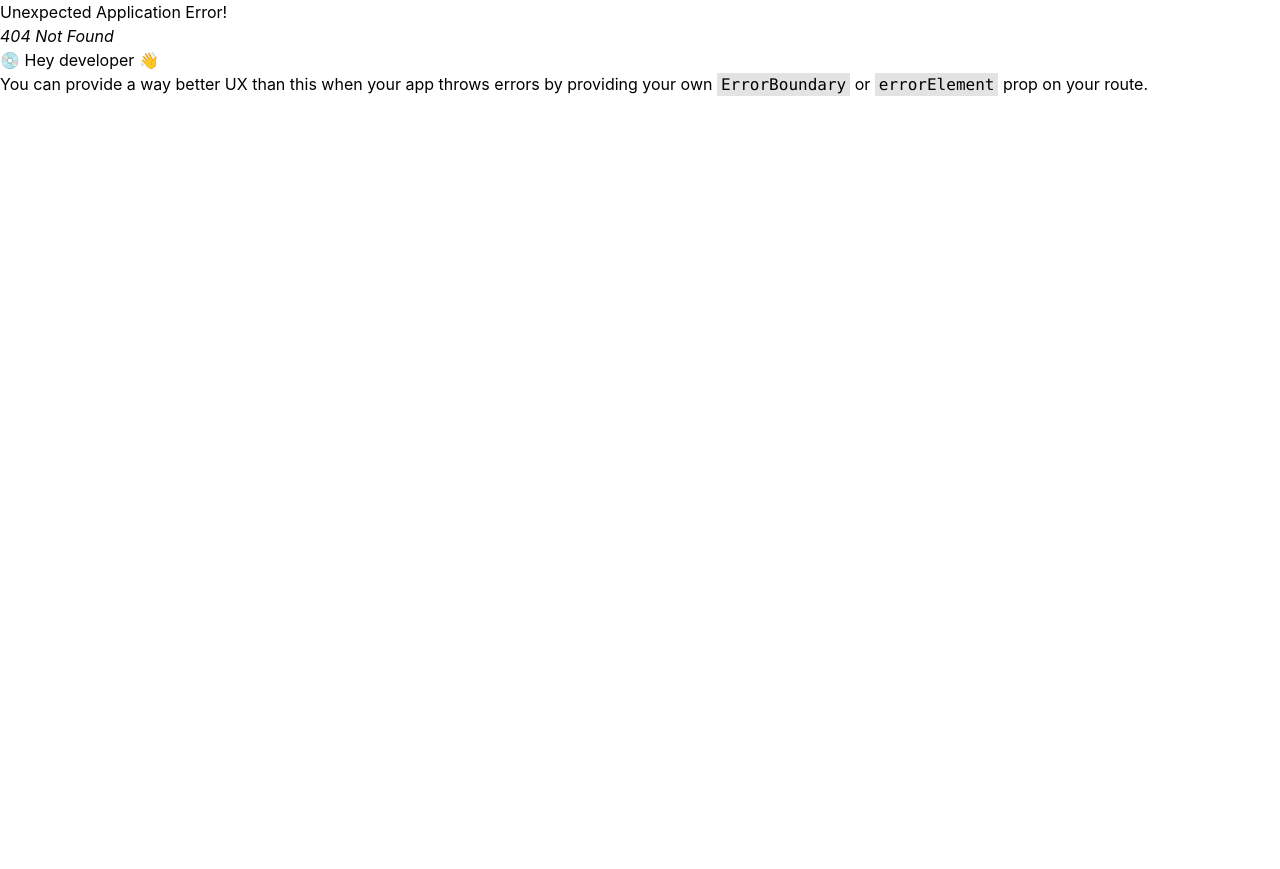
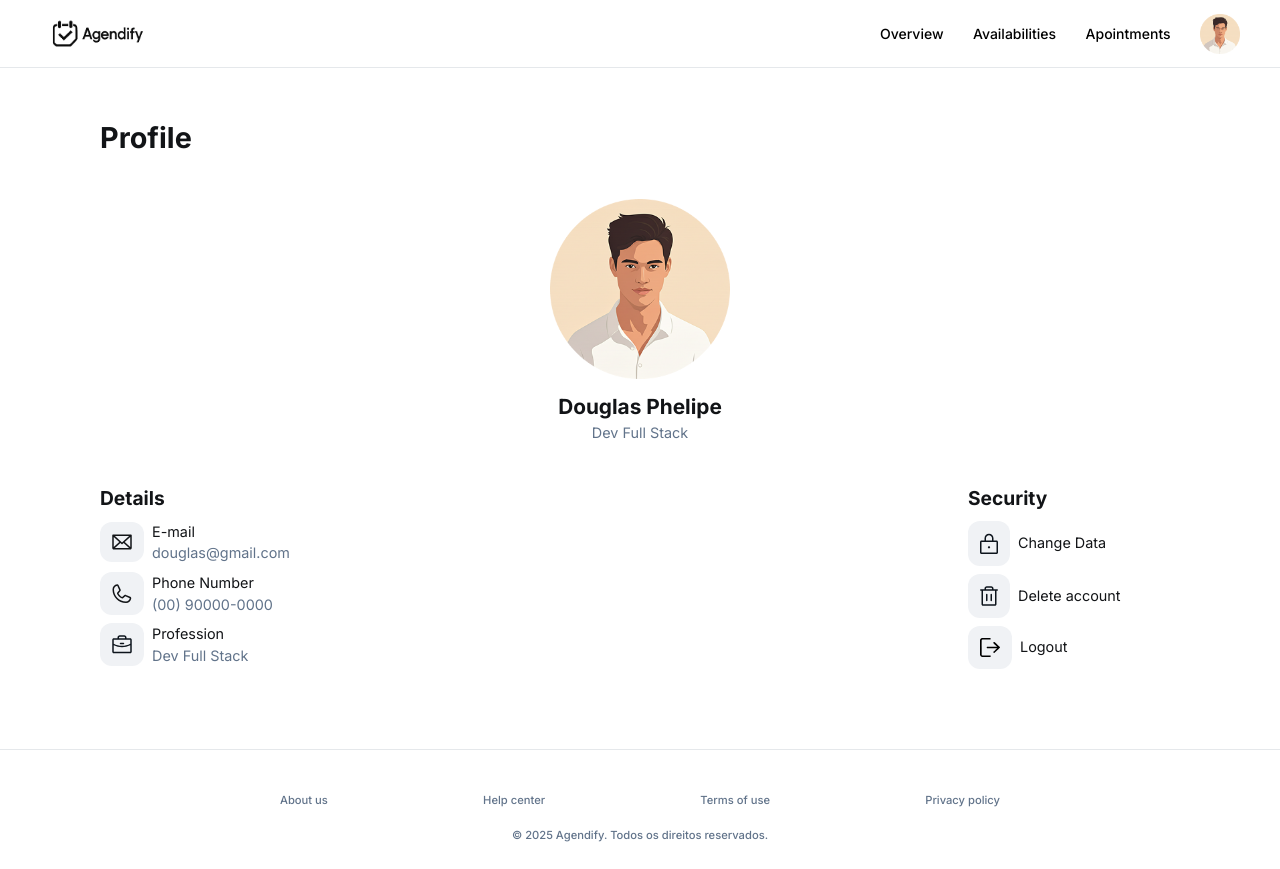
Before and after one commit to DouglaasPH/agendify, a React (Vite) app in the folder frontend/: page /user-profile in a window 1280 px wide. Before the commit this address had no page. Before the commit the page ends 800 px from the top, so only its background shows below. Built offline with nearby package versions, Linux system fonts and the light colour scheme.

Commit message:
added user profile page.

```diff
--- a/frontend/src/App.tsx
+++ b/frontend/src/App.tsx
@@ -14,11 +14,12 @@ import PrivacyPolicyPage from "./pages/privacy_policy/privacyPolicy";
 import AcceptTermsOfUsePage from "./pages/accept_terms_of_use/acceptTermsOfUse";
 import LoginPage from "./pages/login/login";
 import RegisterPage from "./pages/register/register";
+import ChooseYourAvatarPage from "./pages/choose_your_avatar/chooseYourAvatar";
+import UserProfilePage from "./pages/user_profile/userProfile";
 
 // Components
 import NavBar from "./components/navbar/navBar";
 import FooterBar from "./components/footerbar/footerBar";
-import ChooseYourAvatarPage from "./pages/choose_your_avatar/chooseYourAvatar";
 
 const browserRoutes = createBrowserRouter(
   createRoutesFromElements(
@@ -71,8 +72,9 @@ const browserRoutes = createBrowserRouter(
           </>
         }
       />
+      <Route path="register">
         <Route
-        path="register"
+          index
           element={
             <>
               <NavBar /> <RegisterPage /> <FooterBar />
@@ -80,18 +82,28 @@ const browserRoutes = createBrowserRouter(
           }
         />
         <Route
-        path="register/accept-terms-of-use"
+          path="accept-terms-of-use"
           element={
             <>
               <NavBar /> <AcceptTermsOfUsePage /> <FooterBar />
             </>
           }
         />
+      </Route>
+
       <Route
         path="choose-your-avatar"
         element={
           <>
             <NavBar /> <ChooseYourAvatarPage /> <FooterBar />
+          </>
+        }
+      />
+      <Route
+        path="user-profile"
+        element={
+          <>
+            <NavBar /> <UserProfilePage /> <FooterBar />
           </>
         }
       />
--- a/frontend/src/components/navbar/navBar.tsx
+++ b/frontend/src/components/navbar/navBar.tsx
@@ -9,8 +9,8 @@ import InTheChatPage from "./components/inTheChat";
 
 function NavBar() {
   const inTheHome = false;
-  const inTheDashboard = false;
-  const inTheChat = true;
+  const inTheDashboard = true;
+  const inTheChat = false;
 
   // TODO: Add logic to direct the types of navbar
 
--- /dev/null
+++ b/frontend/src/pages/user_profile/userProfile.tsx
@@ -0,0 +1,123 @@
+// vectors
+import emailVector from "../../assets/vectors/email.svg";
+import phoneVector from "../../assets/vectors/phone.svg";
+import professionVector from "../../assets/vectors/profession.svg";
+import blockedVector from "../../assets/vectors/blocked.svg";
+import deleteVector from "../../assets/vectors/delete.svg";
+import logoutVector from "../../assets/vectors/logout.svg";
+
+function UserProfilePage() {
+  const data_user = {
+    name: "Douglas Phelipe",
+    email: "douglas@gmail.com",
+    phone_number: "(00) 90000-0000",
+    profession: "Dev Full Stack",
+    user_avatar_path: "../../../public/avatars/1.png",
+  };
+
+  return (
+    <div className="flex justify-center items-center p-[0.4rem] xl:p-0 mb-20">
+      <div className="w-92 xl:w-270 xl:mt-12 mt-8 flex flex-col justify-center items-center gap-10">
+        <h1 className=" w-full font-inter font-bold text-[1.5rem] sm:text-[1.65rem] xl:text-[1.8rem] text-[#121417]">
+          Profile
+        </h1>
+        <section className="flex flex-col items-center gap-3">
+          <img
+            src={data_user.user_avatar_path}
+            alt="user avatar"
+            className="w-30 sm:w-35 xl:w-45"
+          />
+          <div className="flex flex-col justify-between items-center">
+            <h4 className="font-inter font-bold text-[1.1rem] sm:text-[1.2rem] xl:text-[1.3rem] text-[#121417]">
+              {data_user.name}
+            </h4>
+            <p className="font-inter font-normal text-[0.7rem] sm:text-[0.8rem] xl:text-[0.9rem] text-[#61738A]">
+              {data_user.profession}
+            </p>
+          </div>
+        </section>
+        <section className="w-full flex flex-row justify-between">
+          <div className="flex flex-col gap-2">
+            <h5 className="w-full font-inter font-bold text-[1rem] xl:text-[1.2rem] text-[#121417]">
+              Details
+            </h5>
+            <div className="flex flex-col gap-2 items-center">
+              <div className="w-53 flex flex-row gap-2 items-center">
+                <div className="bg-[#F0F2F5] rounded-xl p-3 flex justify-center items-center">
+                  <img src={emailVector} alt="email vector" />
+                </div>
+                <div className="flex flex-col justify-between items-start">
+                  <h6 className="font-inter font-md text-[0.7rem] sm:text-[0.8rem] xl:text-[0.9rem] text-[#121417]">
+                    E-mail
+                  </h6>
+                  <p className="font-inter font-normal text-[0.5rem] sm:text-[0.6rem] xl:text-[0.9rem] text-[#61738A]">
+                    {data_user.email}
+                  </p>
+                </div>
+              </div>
+              <div className="w-53 flex flex-row gap-2 items-center">
+                <div className="bg-[#F0F2F5] rounded-xl p-3 flex justify-center items-center">
+                  <img src={phoneVector} alt="phone number vector" />
+                </div>
+                <div className="flex flex-col justify-between items-start">
+                  <h6 className="font-inter font-md text-[0.7rem] sm:text-[0.8rem] xl:text-[0.9rem] text-[#121417]">
+                    Phone Number
+                  </h6>
+                  <p className="font-inter font-normal text-[0.5rem] sm:text-[0.6rem] xl:text-[0.9rem] text-[#61738A]">
+                    {data_user.phone_number}
+                  </p>
+                </div>
+              </div>
+              <div className="w-53 flex flex-row gap-2 items-center">
+                <div className="bg-[#F0F2F5] rounded-xl p-3 flex justify-center items-center">
+                  <img src={professionVector} alt="profession vector" />
+                </div>
+                <div className="flex flex-col justify-between items-start">
+                  <h6 className="font-inter font-md text-[0.7rem] sm:text-[0.8rem] xl:text-[0.9rem] text-[#121417]">
+                    Profession
+                  </h6>
+                  <p className="font-inter font-normal text-[0.5rem] sm:text-[0.6rem] xl:text-[0.9rem] text-[#61738A]">
+                    {data_user.profession}
+                  </p>
+                </div>
+              </div>
+            </div>
+          </div>
+          <div className="flex flex-col gap-2">
+            <h5 className="w-full font-inter font-bold text-[1rem] xl:text-[1.2rem] text-[#121417]">
+              Security
+            </h5>
+            <div className="flex flex-col gap-2 items-center">
+              <div className="w-53 flex flex-row gap-2 items-center cursor-pointer hover:opacity-60">
+                <div className="bg-[#F0F2F5] rounded-xl p-3 flex justify-center items-center">
+                  <img src={blockedVector} alt="blocked vector" />
+                </div>
+                <h6 className="font-inter font-md text-[0.7rem] sm:text-[0.8rem] xl:text-[0.9rem] text-[#121417]">
+                  Change Data
+                </h6>
+              </div>
+              <div className="w-53 flex flex-row gap-2 items-center cursor-pointer hover:opacity-60">
+                <div className="bg-[#F0F2F5] rounded-xl p-3 flex justify-center items-center">
+                  <img src={deleteVector} alt="delete vector" />
+                </div>
+                <h6 className="font-inter font-md text-[0.7rem] sm:text-[0.8rem] xl:text-[0.9rem] text-[#121417]">
+                  Delete account
+                </h6>
+              </div>
+              <div className="w-53 flex flex-row gap-2 items-center cursor-pointer hover:opacity-60">
+                <div className="bg-[#F0F2F5] rounded-xl p-3 flex justify-center items-center">
+                  <img src={logoutVector} alt="logout vector" />
+                </div>
+                <h6 className="font-inter font-md text-[0.7rem] sm:text-[0.8rem] xl:text-[0.9rem] text-[#121417]">
+                  Logout
+                </h6>
+              </div>
+            </div>
+          </div>
+        </section>
+      </div>
+    </div>
+  );
+}
+
+export default UserProfilePage;
```
Also changed, not shown: frontend/public/logo2.svg (added), frontend/src/assets/vectors/logout.svg (added). Lines whose indentation alone changed are shown as unchanged.
